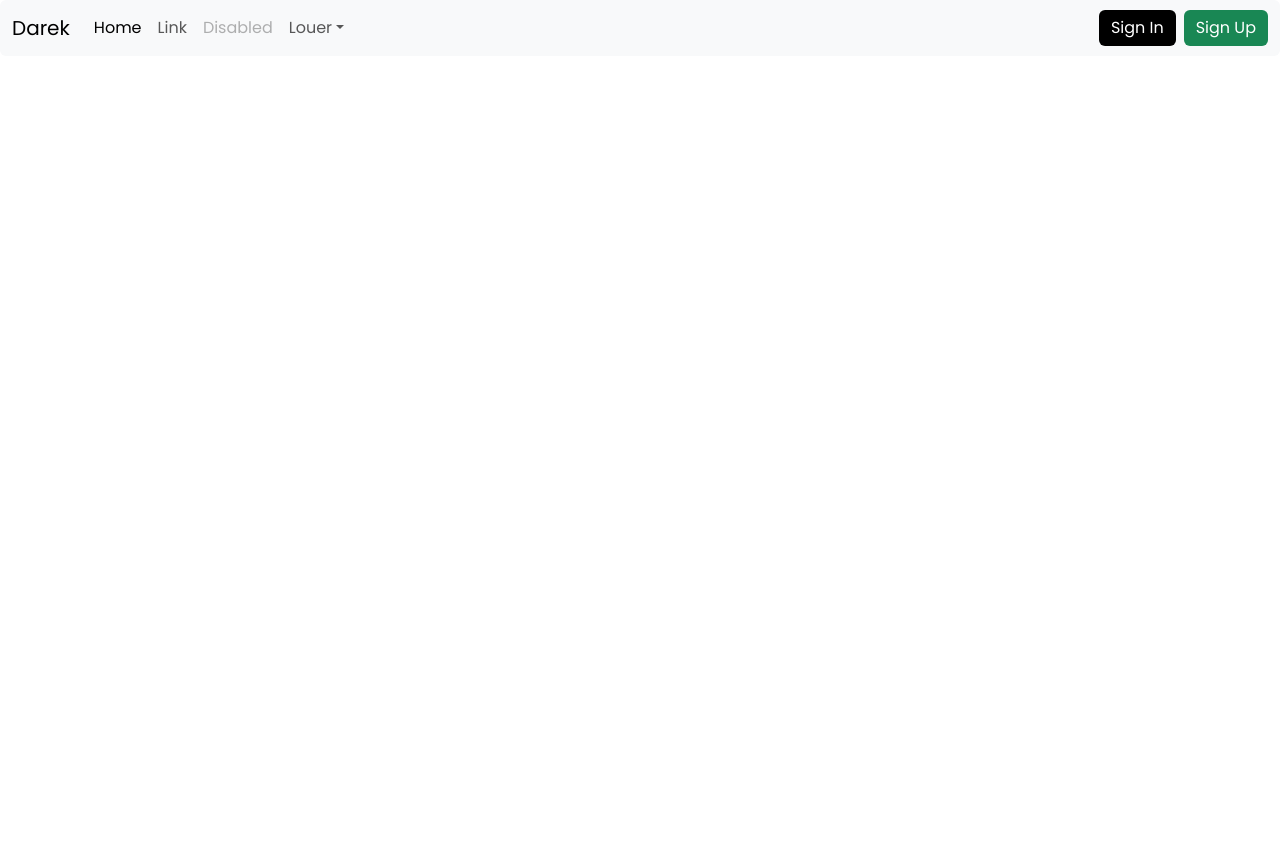
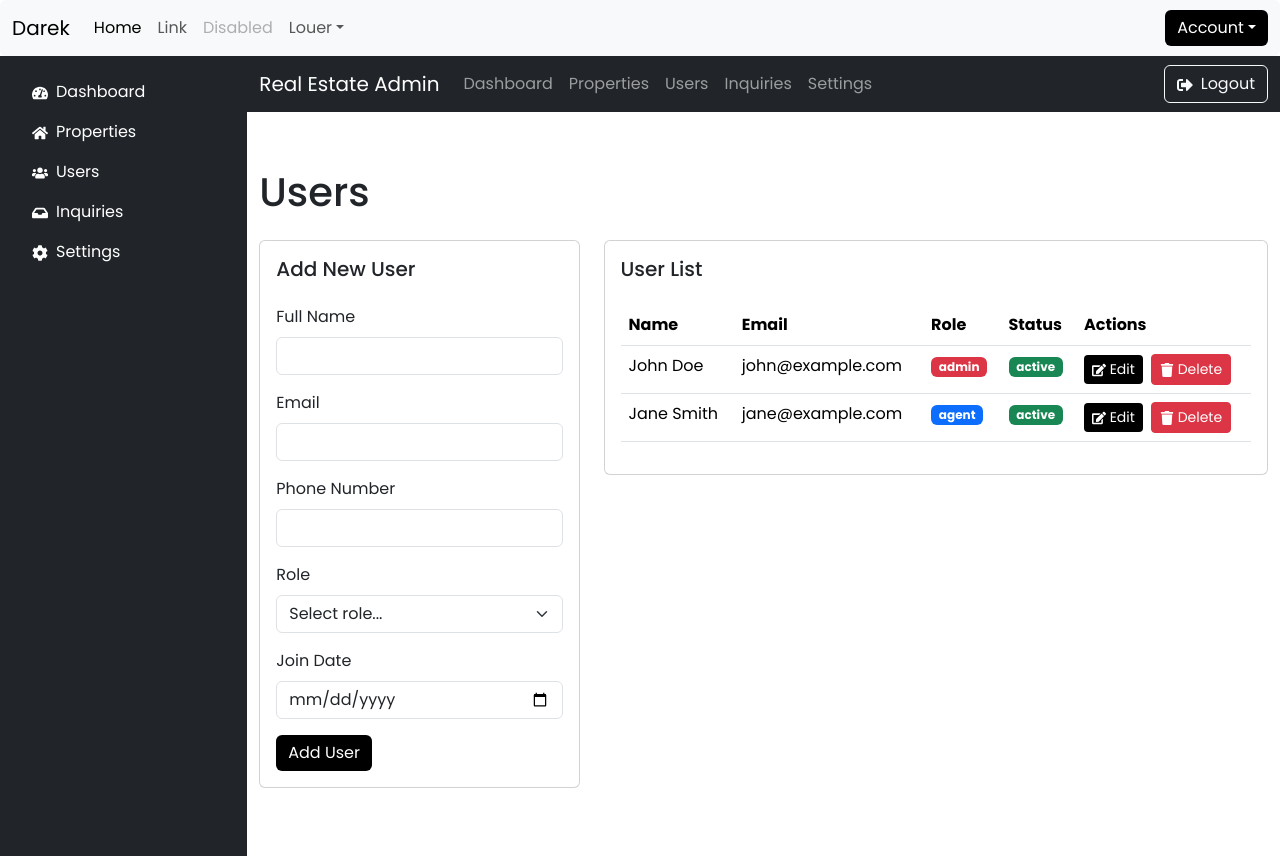
Before and after one commit to coutcho/PFE, a React (Vite) app: page /admin/users in a window 1280 px wide. Before the commit the page ends 800 px from the top, so only its background shows below. Built offline with nearby package versions, Linux system fonts and the light colour scheme; sample sign-in values are in the browser's storage.

Commit message:
third commit

```diff
--- a/package.json
+++ b/package.json
@@ -23,6 +23,7 @@
     "framer-motion": "^12.4.5",
     "js-sha1": "^0.7.0",
     "jsonwebtoken": "^9.0.2",
+    "jwt-decode": "^4.0.0",
     "lucide-react": "^0.475.0",
     "nodemailer": "^6.10.0",
     "pg": "^8.13.3",
--- a/src/App.jsx
+++ b/src/App.jsx
@@ -1,6 +1,7 @@
-import { useState } from 'react'; // Add useState for sign-in trigger
-import { BrowserRouter as Router, Routes, Route } from 'react-router-dom';
-import Navbar from './Components/Navbar/navbar';
+import { useState } from 'react';
+import { BrowserRouter as Router, Routes, Route, Navigate } from 'react-router-dom';
+import { jwtDecode } from "jwt-decode";
+import Navbar from './Components/Navbar/Navbar';
 import SearchBar from './Components/Navbar/Searchbar';
 import './App.css';
 import 'bootstrap/dist/css/bootstrap.min.css';
@@ -9,14 +10,31 @@ import PropertyListings from './Components/Body/PropertyListings';
 import Footer from './Components/Footer/Footer';
 import ListingPage from './Components/ListingPage/ListingPage';
 import ResetPasswordModal from './Components/Navbar/ResetPasswordModal';
+import AdminPage from "./Components/Admin/AdminPage";
 
+// PrivateRoute component to protect admin routes
+function PrivateRoute({ children }) {
+  const token = localStorage.getItem("authToken");
+  if (!token) return <Navigate to="/" replace />;
+  try {
+    const { role } = jwtDecode(token);
+    return role === "admin" ? children : <Navigate to="/" replace />;
+  } catch (error) {
+    console.error("Error decoding token:", error);
+    localStorage.removeItem("authToken");
+    return <Navigate to="/" replace />;
+  }
+}
+
+// Main App component
 export default function App() {
-  const [openSignIn, setOpenSignIn] = useState(null); // To trigger SignInModal from Navbar
+  const [openSignIn, setOpenSignIn] = useState(null);
 
   return (
     <Router>
-      <Navbar onSignInTrigger={(fn) => setOpenSignIn(() => fn)} /> {/* Pass callback */}
+      <Navbar onSignInTrigger={(fn) => setOpenSignIn(() => fn)} />
       <Routes>
+        {/* Home Route */}
         <Route
           path="/"
           element={
@@ -34,19 +52,32 @@ export default function App() {
             </>
           }
         />
+        {/* Listing Page Route */}
         <Route path="/listing/:id" element={<ListingPage />} />
+        {/* Admin Route with Nested Sub-Routes */}
+        <Route
+          path="/admin/*"
+          element={
+            <PrivateRoute>
+              <AdminPage />
+            </PrivateRoute>
+          }
+        />
+        {/* Reset Password Route */}
         <Route
           path="/reset-password"
           element={
             <ResetPasswordModal
               show={true}
-              onClose={() => window.history.pushState({}, "", "/")} // Still works, but navigate is better
+              onClose={() => window.history.pushState({}, "", "/")}
               onSignInClick={() => {
-                if (openSignIn) openSignIn(); // Trigger SignInModal
+                if (openSignIn) openSignIn();
               }}
             />
           }
         />
+        {/* Catch-All Route for Undefined Paths */}
+        <Route path="*" element={<Navigate to="/" replace />} />
       </Routes>
     </Router>
   );
--- a/src/Components/Admin/AdminPage.jsx
+++ b/src/Components/Admin/AdminPage.jsx
@@ -1,30 +1,25 @@
-import { BrowserRouter as Router, Routes, Route } from 'react-router-dom';
-import Navbar from './Navbar.jsx';
-import Sidebar from './Sidebar.jsx';
-import Dashboard from './Dashboard.jsx';
-import Properties from './Properties.jsx';
-import Users from './Users.jsx';
-import 'bootstrap/dist/css/bootstrap.min.css';
-import 'bootstrap/dist/js/bootstrap.bundle.min.js';
+import { Routes, Route } from "react-router-dom";
+import Sidebar from "./Sidebar";
+import NavbarD from "./NavbarD";
+import Dashboard from "./Dashboard";
+import Properties from "./Properties";
+import Users from "./Users";
 
 function AdminPage() {
   return (
-    <Router>
     <div className="d-flex">
       <Sidebar />
       <div className="flex-grow-1">
-          <Navbar />
-          <div style={{ marginTop: '56px' }}>
+        <NavbarD />
+        <div style={{ marginTop: "56px" }}>
           <Routes>
             <Route path="/" element={<Dashboard />} />
-              <Route path="/properties" element={<Properties />} />
-              <Route path="/users" element={<Users />} />
-              {/* Other routes will be added later */}
+            <Route path="properties" element={<Properties />} />
+            <Route path="users" element={<Users />} />
           </Routes>
         </div>
       </div>
     </div>
-    </Router>
   );
 }
 
--- a/src/Components/Admin/Navbar.jsx
+++ b/src/Components/Admin/NavbarD.jsx
@@ -1,7 +1,7 @@
 import { Link } from 'react-router-dom';
 import { FaSignOutAlt } from 'react-icons/fa';
 
-function Navbar() {
+function NavbarD() {
   return (
     <nav className="navbar navbar-expand-lg navbar-dark bg-dark fixed-top">
       <div className="container-fluid">
@@ -42,4 +42,4 @@ function Navbar() {
   );
 }
 
-export default Navbar;
+export default NavbarD;
--- a/src/Components/Admin/Sidebar.jsx
+++ b/src/Components/Admin/Sidebar.jsx
@@ -6,31 +6,31 @@ function Sidebar() {
     <div className="bg-dark text-white d-flex flex-column p-3 vh-100" style={{ width: '250px' }}>
       <ul className="nav nav-pills flex-column mb-auto">
         <li className="nav-item">
-          <Link to="/" className="nav-link text-white">
+          <Link to="/admin" className="nav-link text-white">
             <FaTachometerAlt className="me-2" />
             Dashboard
           </Link>
         </li>
         <li className="nav-item">
-          <Link to="/properties" className="nav-link text-white">
+          <Link to="/admin/properties" className="nav-link text-white">
             <FaHome className="me-2" />
             Properties
           </Link>
         </li>
         <li className="nav-item">
-          <Link to="/users" className="nav-link text-white">
+          <Link to="/admin/users" className="nav-link text-white">
             <FaUsers className="me-2" />
             Users
           </Link>
         </li>
         <li className="nav-item">
-          <Link to="/inquiries" className="nav-link text-white">
+          <Link to="/admin/inquiries" className="nav-link text-white">
             <FaInbox className="me-2" />
             Inquiries
           </Link>
         </li>
         <li className="nav-item">
-          <Link to="/settings" className="nav-link text-white">
+          <Link to="/admin/settings" className="nav-link text-white">
             <FaCog className="me-2" />
             Settings
           </Link>
--- a/src/Components/Navbar/Navbar.jsx
+++ b/src/Components/Navbar/Navbar.jsx
@@ -1,5 +1,5 @@
 import React, { useState, useEffect } from "react";
-import { Link } from "react-router-dom"; // ✅ Import Link
+import { Link, useNavigate } from "react-router-dom";
 import "./Navbar.css";
 import SignInModal from "./SignInModal";
 import SignUpModal from "./SignUpModal";
@@ -10,8 +10,9 @@ export default function Navbar() {
   const [showSignInModal, setShowSignInModal] = useState(false);
   const [showSignUpModal, setShowSignUpModal] = useState(false);
   const [showForgotPasswordModal, setShowForgotPasswordModal] = useState(false);
+  const [isSignedIn, setIsSignedIn] = useState(!!localStorage.getItem("authToken"));
+  const navigate = useNavigate();
 
-  // Detect scroll and update state
   useEffect(() => {
     const handleScroll = () => {
       setScrolled(window.scrollY > 50);
@@ -26,6 +27,34 @@ export default function Navbar() {
     setShowForgotPasswordModal(false);
   };
 
+  const handleSignInSuccess = () => {
+    setIsSignedIn(true);
+    closeModal();
+  };
+
+  const handleLogout = async () => {
+    try {
+      const token = localStorage.getItem("authToken");
+      if (token) {
+        await fetch("http://localhost:3001/api/logout", {
+          method: "POST",
+          headers: {
+            "Content-Type": "application/json",
+            "Authorization": `Bearer ${token}`,
+          },
+        });
+      }
+      localStorage.removeItem("authToken");
+      setIsSignedIn(false);
+      navigate("/");
+    } catch (error) {
+      console.error("Error during logout:", error);
+      localStorage.removeItem("authToken");
+      setIsSignedIn(false);
+      navigate("/");
+    }
+  };
+
   return (
     <nav
       className={`navbar navbar-expand-lg bg-body-tertiary rounded ${
@@ -34,11 +63,9 @@ export default function Navbar() {
       aria-label="Eleventh navbar example"
     >
       <div className="container-fluid">
-        {/* 🔗 Updated to Link for navigation to home page */}
         <Link className="navbar-brand" to="/">
           Darek
         </Link>
-
         <button
           className="navbar-toggler"
           type="button"
@@ -50,10 +77,8 @@ export default function Navbar() {
         >
           <span className="navbar-toggler-icon"></span>
         </button>
-
         <div className="collapse navbar-collapse" id="navbarsExample09">
           <ul className="navbar-nav me-auto mb-2 mb-lg-0">
-            {/* 🔗 Updated Home button to Link */}
             <li className="nav-item">
               <Link className="nav-link active" aria-current="page" to="/">
                 Home
@@ -79,27 +104,36 @@ export default function Navbar() {
                 Louer
               </a>
               <ul className="dropdown-menu">
-                <li>
-                  <a className="dropdown-item" href="#">
-                    Maison
-                  </a>
-                </li>
-                <li>
-                  <a className="dropdown-item" href="#">
-                    Villa
-                  </a>
-                </li>
-                <li>
-                  <a className="dropdown-item" href="#">
-                    Something else here
-                  </a>
-                </li>
+                <li><a className="dropdown-item" href="#">Maison</a></li>
+                <li><a className="dropdown-item" href="#">Villa</a></li>
+                <li><a className="dropdown-item" href="#">Something else here</a></li>
               </ul>
             </li>
           </ul>
-
-          {/* Buttons aligned to the right */}
           <div className="d-flex align-items-center gap-2">
+            {isSignedIn ? (
+              <div className="dropdown">
+                <button
+                  className="btn btn-primary dropdown-toggle"
+                  type="button"
+                  data-bs-toggle="dropdown"
+                  aria-expanded="false"
+                >
+                  Account
+                </button>
+                <ul className="dropdown-menu dropdown-menu-end">
+                  <li><Link className="dropdown-item" to="/profile">Profile</Link></li>
+                  <li><Link className="dropdown-item" to="/favorites">Favorite Listings</Link></li>
+                  <li><hr className="dropdown-divider" /></li>
+                  <li>
+                    <button className="dropdown-item text-danger" onClick={handleLogout}>
+                      Logout
+                    </button>
+                  </li>
+                </ul>
+              </div>
+            ) : (
+              <>
                 <button
                   className="btn btn-primary"
                   onClick={() => setShowSignInModal(true)}
@@ -112,11 +146,11 @@ export default function Navbar() {
                 >
                   Sign Up
                 </button>
+              </>
+            )}
           </div>
         </div>
       </div>
-
-      {/* Sign In Modal */}
       {showSignInModal && (
         <SignInModal
           show={showSignInModal}
@@ -129,10 +163,9 @@ export default function Navbar() {
             closeModal();
             setShowForgotPasswordModal(true);
           }}
+          onSignInSuccess={handleSignInSuccess}
         />
       )}
-
-      {/* Sign Up Modal */}
       {showSignUpModal && (
         <SignUpModal
           show={showSignUpModal}
@@ -143,8 +176,6 @@ export default function Navbar() {
           }}
         />
       )}
-
-      {/* Forgot Password Modal */}
       {showForgotPasswordModal && (
         <ForgotPasswordModal
           show={showForgotPasswordModal}
--- a/src/Components/Navbar/SignInModal.jsx
+++ b/src/Components/Navbar/SignInModal.jsx
@@ -1,12 +1,15 @@
 import { useState } from "react";
-import { FaGoogle, FaFacebook, FaTimes } from "react-icons/fa";
+import { useNavigate } from "react-router-dom";
+import { FaGoogle, FaFacebook } from "react-icons/fa";
+import { jwtDecode } from "jwt-decode"; // Updated import
 
-function SignInModal({ show, onClose, onSignUpClick, onForgotPasswordClick }) {
+function SignInModal({ show, onClose, onSignUpClick, onForgotPasswordClick, onSignInSuccess }) {
   const [email, setEmail] = useState("");
   const [password, setPassword] = useState("");
   const [errors, setErrors] = useState({});
   const [serverError, setServerError] = useState("");
   const [successMessage, setSuccessMessage] = useState("");
+  const navigate = useNavigate();
 
   const validateForm = () => {
     const newErrors = {};
@@ -32,22 +35,38 @@ function SignInModal({ show, onClose, onSignUpClick, onForgotPasswordClick }) {
 
         if (response.ok) {
           setSuccessMessage(data.message || "Sign-in successful! Welcome back!");
+          if (data.token) {
+            // Store the token and decode it to get the user's role
+            localStorage.setItem("authToken", data.token);
+            const decodedToken = jwtDecode(data.token);
+            const userRole = decodedToken.role;
+
+            // Reset form fields and errors
             setEmail("");
             setPassword("");
             setErrors({});
             setServerError("");
-          // Close modal after 2 seconds
+
+            // Redirect based on user role after a 2-second delay
             setTimeout(() => {
-            onClose();
-            setSuccessMessage("");
-            // Optionally: Trigger a global login state update here
+              if (userRole === "admin") {
+                navigate("/admin"); // Admin redirects to /admin
+              } else {
+                onSignInSuccess(); // Regular user sign-in success
+                navigate("/"); // Regular user redirects to home
+              }
+              onClose(); // Close the modal
+              setSuccessMessage(""); // Clear success message
             }, 2000);
+          } else {
+            throw new Error("No token received");
+          }
         } else {
           setServerError(data.message || "An error occurred during sign-in.");
         }
       } catch (error) {
         console.error("Error during sign-in:", error);
-        setServerError("Network error. Please try again.");
+        setServerError("Network error or invalid response. Please try again.");
       }
     }
   };
```
Also changed, not shown: server.js (+82 -79 lines), src/Components/Body/PropertyCard.jsx (+21 -7 lines), src/Components/Body/PropertyListings.jsx (+5 -5 lines), 2 other files (tests, documents, lock files or other folders). Lines whose indentation alone changed are shown as unchanged.
